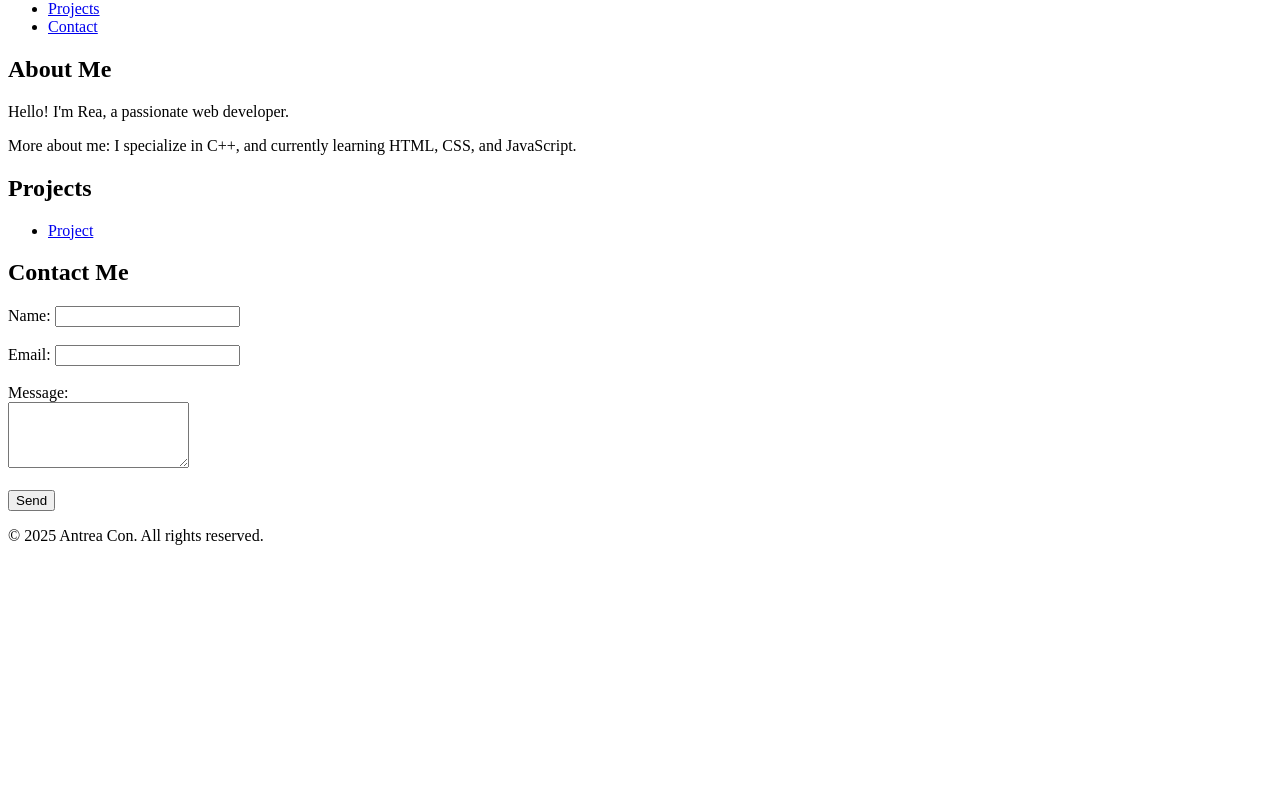
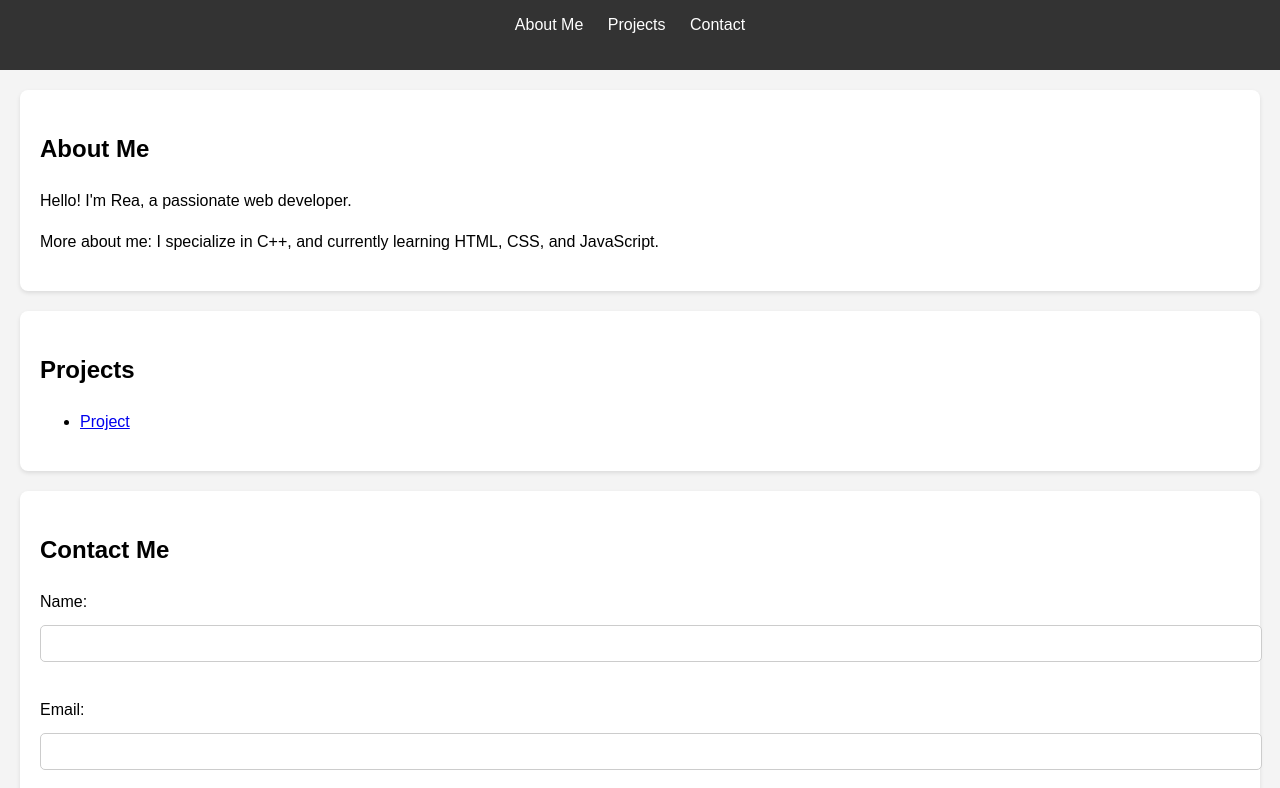
Before and after one commit to Antrea155/LearningJTS, a website: page MyWeb.html in a window 1280 px wide. Shown: the part 98-886 px from the top of the page. Before the commit the page ends 800 px from the top, so only its background shows below. Drawn offline with Linux system fonts and the light colour scheme.

Commit message:
added a simple script file - details form

```diff
--- a/MyWeb.html
+++ b/MyWeb.html
@@ -49,11 +49,7 @@
         </form>
     </section>
 
-    <footer>
-        <p>&copy; 2025 Antrea Con. All rights reserved.</p>
-    </footer>
-
-    <script src="script.js"></script>
+    <script src="Script.js"></script>
 
 </body>
 
--- a/Script.js
+++ b/Script.js
@@ -1 +1,19 @@
-console.log("Hello world");
+// Get the form element and listen for the submit event
+document.getElementById('contact-form').addEventListener('submit', function(event) {
+    event.preventDefault(); // Prevents the form from reloading the page
+
+    // Get form values
+    const name = document.getElementById('name').value;
+    const email = document.getElementById('email').value;
+    const message = document.getElementById('message').value;
+
+    // Simple form validation (make sure all fields are filled out)
+    if (name && email && message) {
+        alert(`Thank you, ${name}! Your message has been sent.`);
+
+        // Optionally, you could clear the form here
+        document.getElementById('contact-form').reset();
+    } else {
+        alert('Please fill in all fields.');
+    }
+});
--- a/styles.css
+++ b/styles.css
@@ -0,0 +1,68 @@
+body {
+    font-family: Arial, sans-serif;
+    line-height: 1.6; /*vertical spacing between lines of text */
+    margin: 0;
+    padding: 0;
+    background-color: #f4f4f4;
+}
+
+header {
+    background: #333;
+    color: #fff;
+    padding: 1rem; /*space inside the header (1rem = 16px) */
+    text-align: center;
+}
+
+header nav ul {
+    list-style: none;
+    padding: 0;
+}
+
+header nav ul li {
+    display: inline;
+    margin-right: 20px;
+}
+
+header nav ul li a {
+    color: white;
+    text-decoration: none; /*Removes the underline from links.*/
+}
+
+section {
+    padding: 20px;
+    margin: 20px;
+    background: white;
+    border-radius: 8px;
+    box-shadow: 0 2px 4px rgba(0, 0, 0, 0.1);
+}
+
+footer {
+    text-align: center;
+    padding: 1rem;
+    background: #333;
+    color: #fff;
+}
+
+form {
+    margin-top: 20px;
+}
+
+form input, form textarea {
+    width: 100%;
+    padding: 10px;
+    margin: 10px 0;
+    border-radius: 5px;
+    border: 1px solid #ccc;
+}
+
+form button {
+    background-color: #333;
+    color: white;
+    padding: 10px 15px;
+    border: none;
+    cursor: pointer;
+}
+
+form button:hover {
+    background-color: #555;
+}
```
